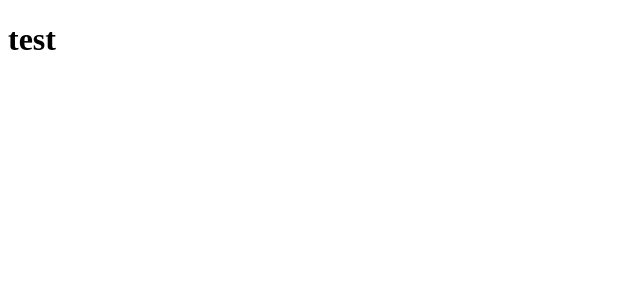
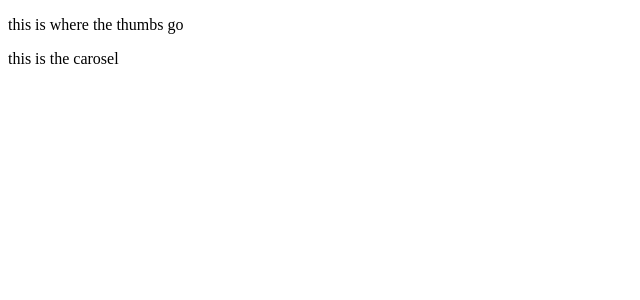
Before and after one commit to Eponaaaa/service-michael, a React app: page / in a window 1280 px wide. Shown: the top 300 px of the page, without its empty margins (0-640 px from the left). Built offline with nearby package versions, Linux system fonts and the light colour scheme.

Commit message:
react components rendering

```diff
--- a/src/app.jsx
+++ b/src/app.jsx
@@ -1,6 +1,10 @@
 import React from 'react';
 import ReactDOM from 'react-dom';
 import './styles/styles.css';
+
+//import components
+import Thumbs from './Thumbs.jsx';
+import Carosel from './Carosel.jsx';
 
 class App extends React.Component {
   constructor() {
@@ -9,7 +13,12 @@ class App extends React.Component {
 
   render() {
     return (
-      <h1>test</h1>
+      <div>
+
+        <Thumbs />
+        <Carosel />
+
+      </div>
     );
   }
 }
--- a/src/carosel.jsx
+++ b/src/carosel.jsx
@@ -8,3 +8,21 @@ next/prev buttons are on far left & right side of image, vertically centered
   drop shadow slightly darkens on hover
 main image ~ 625px wide
 */
+
+import React from 'react';
+import ReactDOM from 'react-dom';
+import './styles/styles.css';
+
+class Carosel extends React.Component {
+  constructor(props) {
+    super(props);
+  }
+
+  render() {
+    return (
+      <p>this is the carosel</p>
+    );
+  }
+}
+
+export default Carosel;
--- a/src/thumbs.jsx
+++ b/src/thumbs.jsx
@@ -4,3 +4,21 @@ hovering over thumb puts a 2px black border and changes the image to the active
 unselected thumbs have a white opaque overlay to fade it slightly
 thumbs are aligned vertically along left side of screen, non-responsive
 */
+
+import React from 'react';
+import ReactDOM from 'react-dom';
+import './styles/styles.css';
+
+class Thumbs extends React.Component {
+  constructor(props) {
+    super(props);
+  }
+
+  render() {
+    return (
+      <p>this is where the thumbs go</p>
+    );
+  }
+}
+
+export default Thumbs;
```
